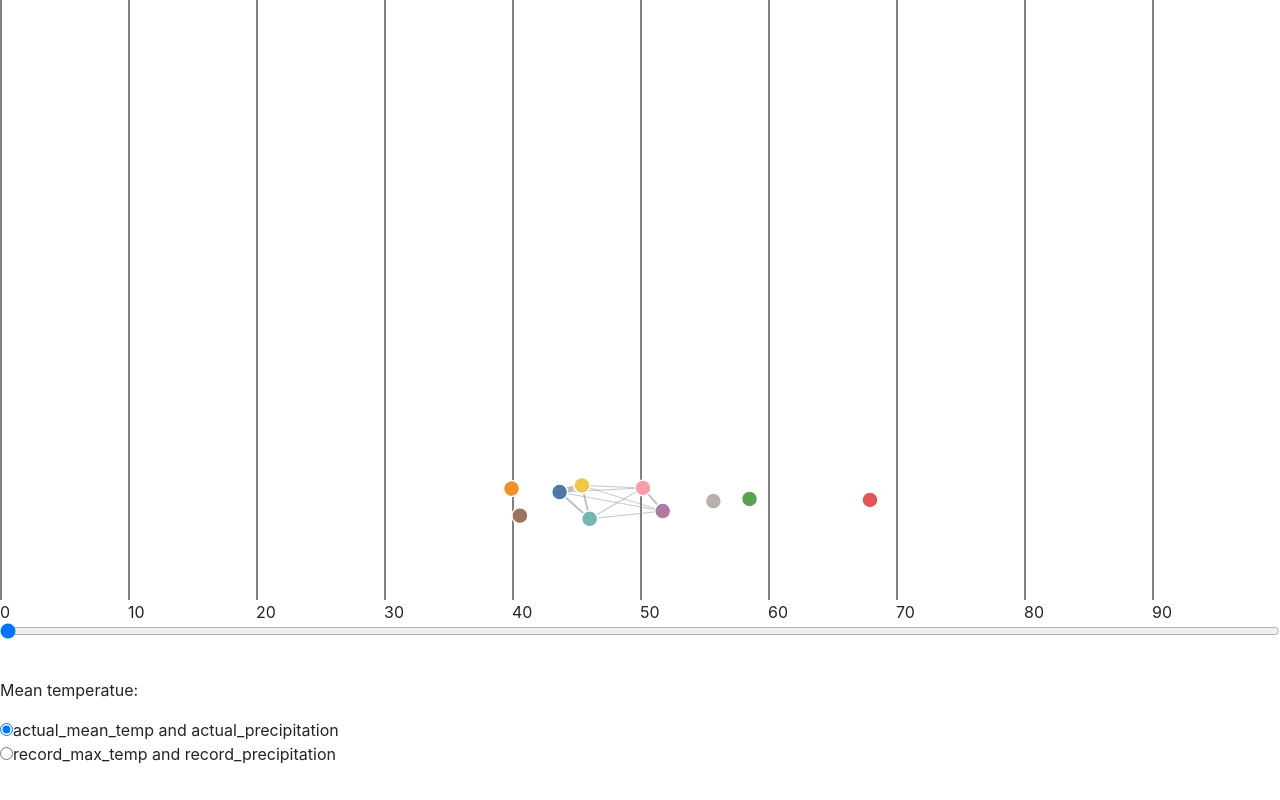
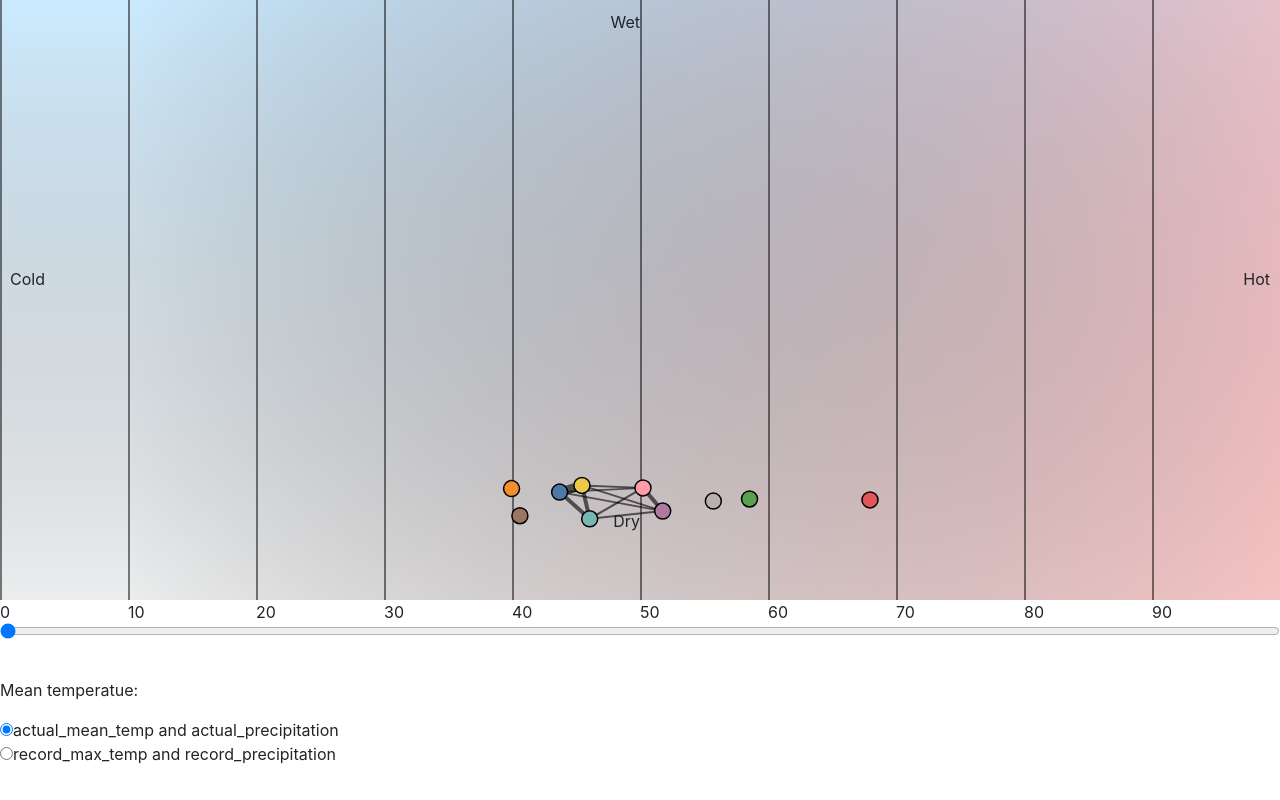
Before and after one commit to Antzed/INFO-474-Final-Project, a plain HTML site: page index.html in a window 1280 px wide. Shown: the top 800 px of the page. Drawn offline with nearby package versions, Linux system fonts and the light colour scheme.

Commit message:
save progress

```diff
--- a/main.js
+++ b/main.js
@@ -98,6 +98,11 @@ Promise.all([
     tempUnit += 10
   }
 
+  //render the text
+  renderText()
+
+
+
   let chart = ForceGraph(graphData,{
     nodeId: d => d.id,
     nodeGroup: d => d.group,
@@ -116,9 +121,9 @@ Promise.all([
   d3.select("#graph").remove()
   d3.select("#main").append("div").attr("id", "graph").node().appendChild(chart)
 
+  renderColor()
+})
 
-
-})
 
 
 function addLines(offset, tempUnit){
@@ -150,6 +155,122 @@ function addLines(offset, tempUnit){
 
 }
 
+
+function renderText(){
+  //left side of the screen should display cold and right side of the screen should display hot
+  //top of the screen should display wet and bottom of the screen should display dry
+  d3.select("#main").append("text").text("Cold").style("position", "absolute").style("top", window.innerHeight/3+ "px").style("left", "10px")
+  d3.select("#main").append("text").text("Hot").style("position", "absolute").style("top", window.innerHeight/3+ "px").style("right", "10px")
+  d3.select("#main").append("text").text("Wet").style("position", "absolute").style("top", "10px").style("right", window.innerWidth/2+"px")
+  d3.select("#main").append("text").text("Dry").style("position", "absolute").style("bottom", window.innerHeight/3 + "px").style("right", window.innerWidth/2+"px")
+  // d3.select("#main").append("text").text("Dry").style("position", "absolute").style("bottom", "0px").style("left", "0px")
+}
+
+
+function renderColor(){
+// // Append an SVG element to the background div
+// const svg = d3.select("#graph")
+//   .append('svg')
+//   .attr('width', '100%')
+//   .attr('height', '100%')
+//   .style('position', 'absolute')
+//   .style('top', 0)
+//   .style('left', 0)
+//   .style('z-index', '-10')
+
+// // Define the gradient
+// const gradient = svg.append('defs')
+//   .append('linearGradient')
+//   .attr('id', 'gradient')
+//   .attr('gradientUnits', 'userSpaceOnUse')
+//   .attr('x1', '0%')
+//   .attr('y1', '0%')
+//   .attr('x2', '100%')
+//   .attr('y2', '100%');
+
+// gradient.append('stop')
+//   .attr('offset', '50%')
+//   .attr('stop-color', '#ffffff');
+
+// gradient.append('stop')
+//   .attr('offset', '100%')
+//   .attr('stop-color', '#E74C3C');
+
+// // Append a rect element to the SVG element
+// svg.append('rect')
+//   .attr('x', 0)
+//   .attr('y', 0)
+//   .attr('width', '100%')
+//   .attr('height', '600px')
+//   .attr('fill', 'url(#gradient)')
+//   .style("z-index", "-10");
+
+// Append an SVG element to the background div
+const svg = d3.select("#graph")
+  .append('svg')
+  .attr('width', '100%')
+  .attr('height', '100%')
+  .style('position', 'absolute')
+  .style('top', 0)
+  .style('left', 0)
+  .style('z-index', '-10')
+
+// Define the blue-to-transparent gradient for the top edge
+const blueGradient = svg.append('defs')
+  .append('linearGradient')
+  .attr('id', 'blue-gradient')
+  .attr('gradientUnits', 'userSpaceOnUse')
+  .attr('x1', '0%')
+  .attr('y1', '0%')
+  .attr('x2', '0%')
+  .attr('y2', '90%');
+
+blueGradient.append('stop')
+  .attr('offset', '0%')
+  .attr('stop-color', 'rgba(153, 214, 255, 0.5)');
+
+blueGradient.append('stop')
+  .attr('offset', '100%')
+  .attr('stop-color', 'transparent');
+
+// Append a rect element to the SVG element for the top glow
+svg.append('rect')
+  .attr('x', 0)
+  .attr('y', 0)
+  .attr('width', '100%')
+  .attr('height', '600px')
+  .attr('fill', 'url(#blue-gradient)')
+  .style('z-index', '-5');
+
+// Define the red-to-transparent gradient for the right edge
+const redGradient = svg.append('defs')
+  .append('linearGradient')
+  .attr('id', 'red-gradient')
+  .attr('gradientUnits', 'userSpaceOnUse')
+  .attr('x1', '10%')
+  .attr('y1', '0%')
+  .attr('x2', '100%')
+  .attr('y2', '0%');
+
+redGradient.append('stop')
+  .attr('offset', '0%')
+  .attr('stop-color', 'transparent');
+
+redGradient.append('stop')
+  .attr('offset', '100%')
+  .attr('stop-color', 'rgba(255, 153, 153, 0.5)');
+
+// Append a rect element to the SVG element for the right glow
+svg.append('rect')
+  .attr('x', '10%')
+  .attr('y', 0)
+  .attr('width', '90%')
+  .attr('height', '600px')
+  .attr('fill', 'url(#red-gradient)')
+  .style('z-index', '-5');
+
+
+}
 
 
 
@@ -302,6 +423,8 @@ function renderGraph(dateInquiring) {
       d3.select("#temp-display").text("Mean temperatue: " +meanTemp + " °F" )
       console.log("offset", offset)
 
+
+
       let chart = ForceGraph(graphData,{
         nodeId: d => d.id,
         nodeGroup: d => d.group,
@@ -319,6 +442,7 @@ function renderGraph(dateInquiring) {
       // insert chart into main div
       d3.select("#graph").remove()
       d3.select("#main").append("div").attr("id", "graph").node().appendChild(chart)
+      renderColor()
 
 
   })
@@ -394,18 +518,29 @@ function getDataFromDate(date, file){
 }
 
 function DPConnectNode(filteredData){
-
+  console.log("filteredData at dp connect", filteredData)
   //get all combinations of city name in filteredData using flatmap
   let combinations = filteredData.flatMap(function(d, index){
     let rest = filteredData.slice(index + 1)
+    console.log("rest", rest)
     return rest.map(function(e){
       // the bigger the difference, the less likely they are connected
-      let difference = 1/(Math.abs(d[0] - e[0])+0.2)*5
+      // let difference = 1/(Math.abs(d[0] - e[0])+0.2)*5
+
+      // calculate difference at d[0] and e[0]
+      let difference1 = 1/(Math.abs(d[0] - e[0])+0.25)
+
+      // calculate difference at d[2] and e[2]
+      let difference2 = 1/(Math.abs(d[2] - e[2])+0.25)
+
+      // return the sum of the two differences
+      let difference = difference1 * difference2 * 5
+      console.log("difference", difference)
       return [d[1], e[1], difference]
 
     })
   })
-  console.log(combinations)
+  console.log("combinations", combinations)
   // for each combination, push to graphData.links
   combinations.forEach(function(combination){
     graphData.links.push({source: combination[0], target: combination[1], value: combination[2]})
@@ -429,14 +564,14 @@ function ForceGraph({
   nodeTemp = d => d.tempearture, // given d in nodes, a temperature string
   nodePrecipitation = d => d.precipitation, // given d in nodes, a precipitation string
   nodeFill = "currentColor", // node stroke fill (if not using a group color encoding)
-  nodeStroke = "#fff", // node stroke color
+  nodeStroke = "#000", // node stroke color
   nodeStrokeWidth = 1.5, // node stroke width, in pixels
   nodeStrokeOpacity = 1, // node stroke opacity
   nodeRadius = 5, // node radius, in pixels
   nodeStrength,
   linkSource = ({source}) => source, // given d in links, returns a node identifier string
   linkTarget = ({target}) => target, // given d in links, returns a node identifier string
-  linkStroke = "#999", // link stroke color
+  linkStroke = "#000", // link stroke color
   linkStrokeOpacity = 0.6, // link stroke opacity
   linkStrokeWidth = 1.5, // given d in links, returns a stroke width in pixels
   linkStrokeLinecap = "round", // link stroke linecap
```
Also changed, not shown: style.css (line endings or trailing spaces).
